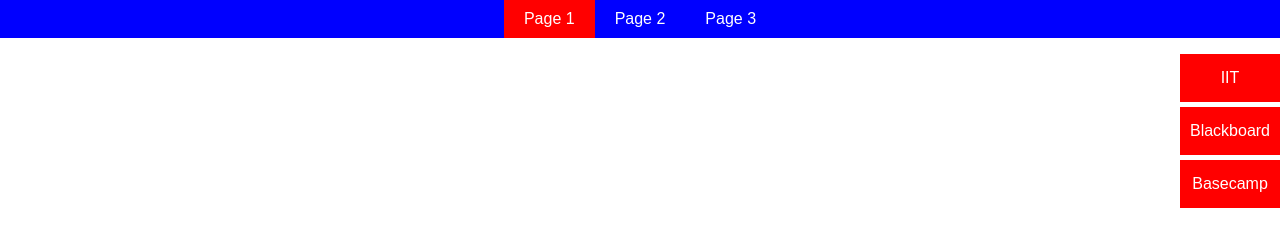
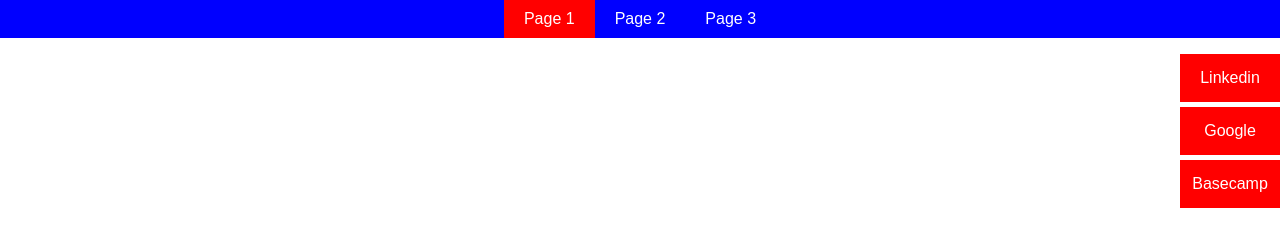
Before and after one commit to cchau2/Lab6, a plain HTML site: page index.html in a window 1280 px wide. Drawn offline with Linux system fonts and the light colour scheme.

Commit message:
Updating files

```diff
--- a/index.html
+++ b/index.html
@@ -22,9 +22,9 @@
     <div id="sidebar">
       <div id="sidebar-container">
         <ul>
-		  <li><a href="https://login.iit.edu/">IIT</a></li>
-		  <li><a href="https://blackboard.iit.edu/">Blackboard</a></li>
-		  <li><a href="https://basecamp.com/">Basecamp</a></li>
+		  <li><a href="https://www.linkedin.com/">Linkedin</a></li>
+          <li><a href="https://www.google.com/">Google</a></li>
+          <li><a href="https://basecamp.com/">Basecamp</a></li>
         </ul>
       </div>
     </div>
```
Also changed, not shown: page2.html (+3 -3 lines), page3.html (+3 -3 lines).
